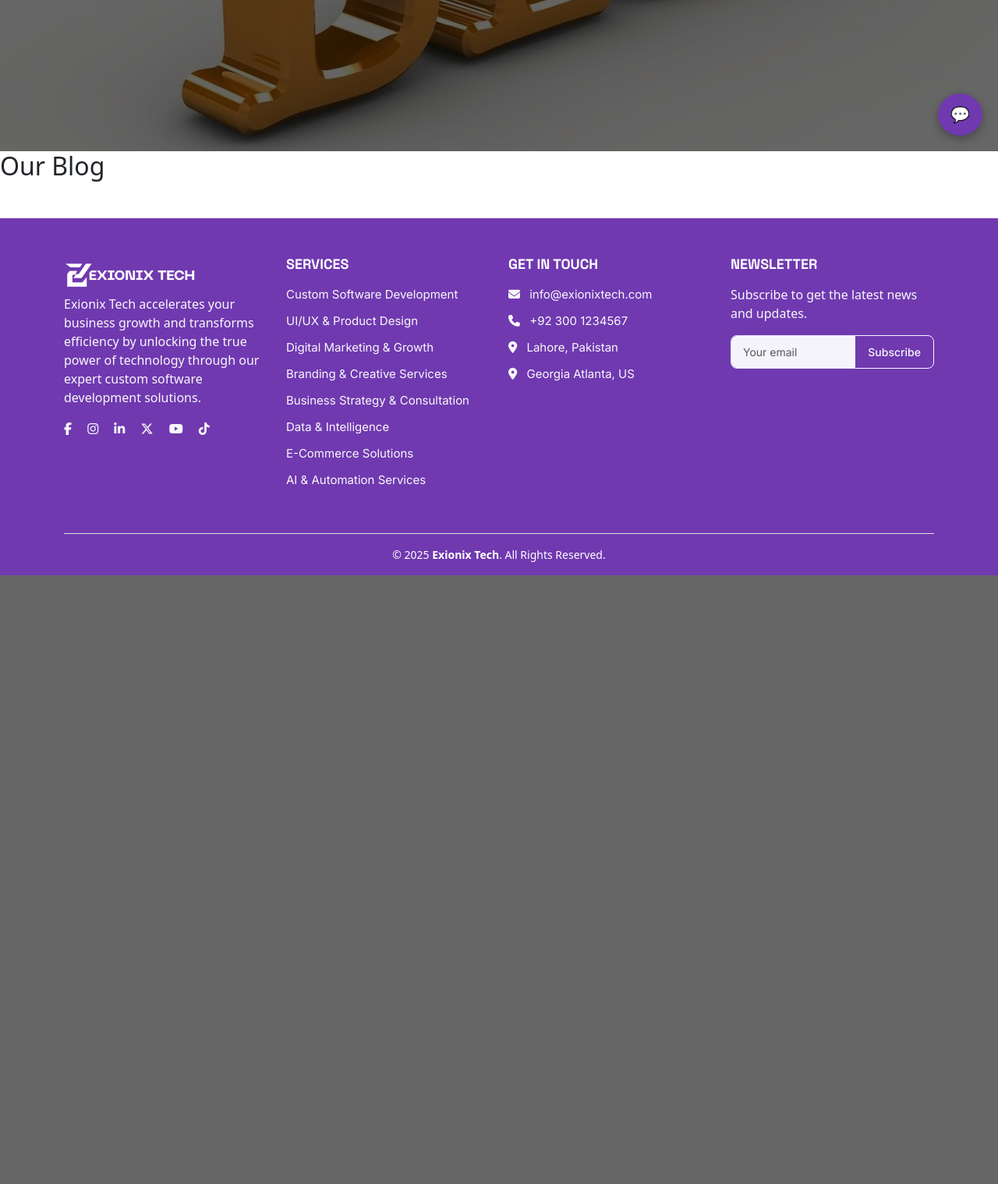
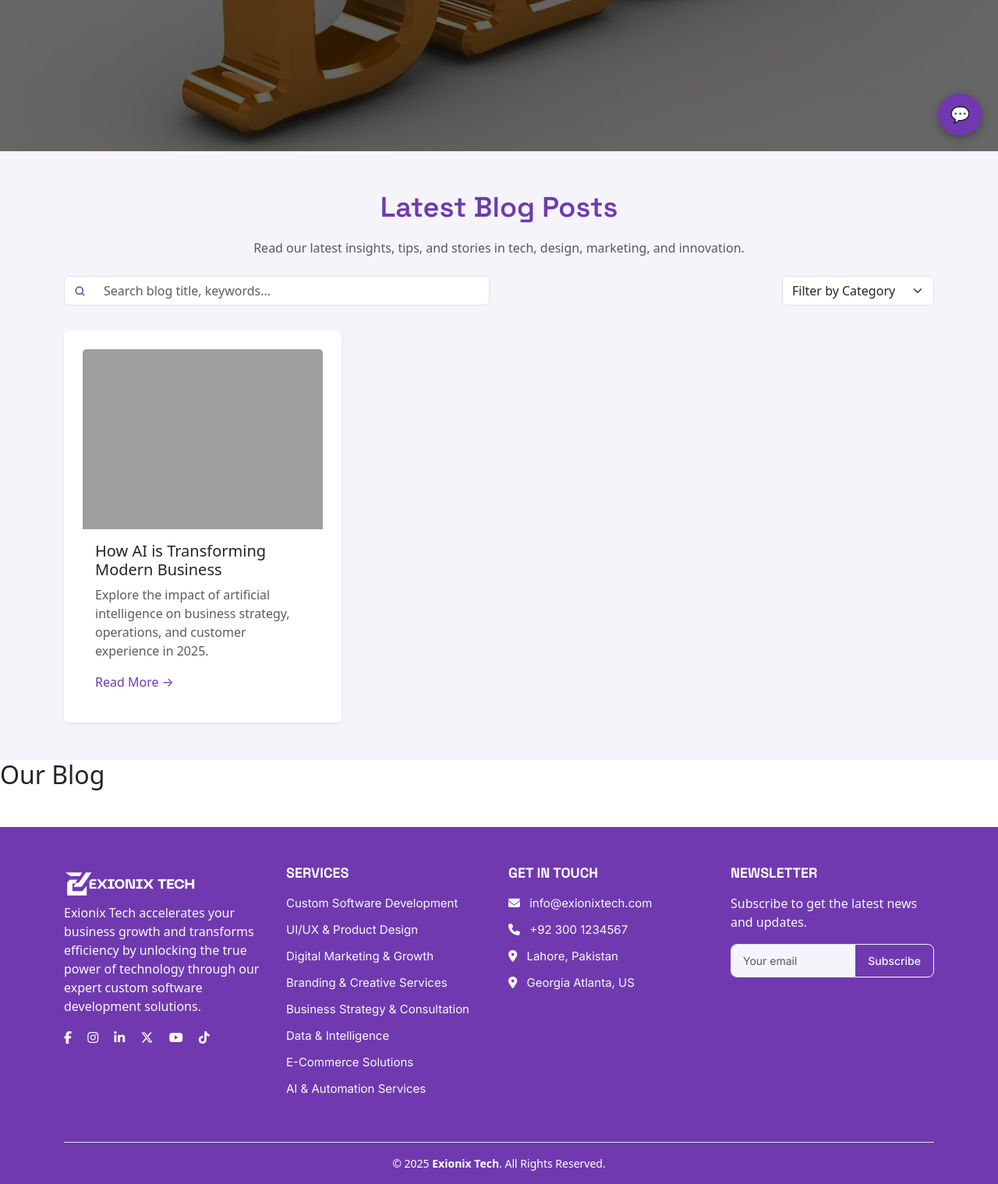
Before and after one commit to Shanum-959/my_software_house, a Django app: page /blog/ in a window 1280 px wide. Shown: the part 606-2125 px from the top of the page at 78% size. Before the commit the page ends 1344 px from the top, so only its background shows below. Run offline with Django 5.2, Linux system fonts and the light colour scheme; data that the repository does not hold is empty; some libraries are stand-ins or nearby versions; grey boxes are pictures that could not be loaded.

Commit message:
adha blog ho gya

```diff
--- a/blog/templates/blog/blog.html
+++ b/blog/templates/blog/blog.html
@@ -13,6 +13,73 @@
   </div>
   -->
 </section>
+
+<section class="section blogs-section py-5" id="blogs">
+  <div class="container">
+
+    <!-- Section Heading -->
+    <div class="text-center mb-4">
+      <h3 class="h3-section mb-3" style="color: var(--primary);">Latest Blog Posts</h3>
+      <p class="text-muted">Read our latest insights, tips, and stories in tech, design, marketing, and innovation.</p>
+    </div>
+
+    <!-- Search & Filter Row -->
+    <div class="row align-items-center mb-4">
+      <div class="col-md-6 mb-2">
+        <div class="input-group">
+          <span class="input-group-text bg-white border-end-0">
+            <!-- SVG Search Icon -->
+            <svg width="15px" height="15px" viewBox="0 0 20 20" xmlns="http://www.w3.org/2000/svg" fill="none">
+              <path fill="var(--primary)" fill-rule="evenodd" d="M4 9a5 5 0 1110 0A5 5 0 014 9zm5-7a7 7 0 104.2 12.6.999.999 0 00.093.107l3 3a1 1 0 001.414-1.414l-3-3a.999.999 0 00-.107-.093A7 7 0 009 2z"/>
+            </svg>
+          </span>
+          <input type="text" class="form-control border-start-0" placeholder="Search blog title, keywords...">
+        </div>
+      </div>
+
+      <div class="col-md-6 mb-2 text-md-end">
+        <select class="form-select w-auto d-inline-block">
+          <option selected disabled>Filter by Category</option>
+          <option>AI & Automation</option>
+          <option>UI/UX Design</option>
+          <option>Web Development</option>
+          <option>Marketing Strategy</option>
+          <option>Business Tips</option>
+        </select>
+      </div>
+    </div>
+
+    <!-- Blog Cards (placeholder for dynamic blogs) -->
+    <div class="row g-4">
+      <!-- Example Blog Card -->
+      <div class="col-md-4">
+        <div class="card h-100 shadow-sm border-0">
+          <img src="{% static 'assets/images/blog1.jpg' %}" class="card-img-top" alt="Blog Post">
+          <div class="card-body">
+            <h5 class="card-title">How AI is Transforming Modern Business</h5>
+            <p class="card-text text-muted">Explore the impact of artificial intelligence on business strategy, operations, and customer experience in 2025.</p>
+            <a href="#" class="text-decoration-none" style="color: var(--primary);">Read More →</a>
+          </div>
+        </div>
+      </div>
+
+      <!-- More cards dynamically rendered using Django -->
+      {% for blog in blogs %}
+      <div class="col-md-4">
+        <div class="card h-100 shadow-sm border-0">
+          <img src="{{ blog.image.url }}" class="card-img-top" alt="{{ blog.title }}">
+          <div class="card-body">
+            <h5 class="card-title">{{ blog.title }}</h5>
+            <p class="card-text text-muted">{{ blog.excerpt }}</p>
+            <a href="{% url 'blog_detail' blog.slug %}" class="text-decoration-none" style="color: var(--primary);">Read More →</a>
+          </div>
+        </div>
+      </div>
+      {% endfor %}
+    </div>
+  </div>
+</section>
+
 <h2>Our Blog</h2>
 {% for post in posts %}
     <div class="blog-post">
--- a/careers/templates/careers/careers.html
+++ b/careers/templates/careers/careers.html
@@ -14,7 +14,7 @@
   -->
 </section>
 
-<section class="section careers-section py-5 bg-light" id="careers">
+<section class="section careers-section py-5" id="careers">
   <div class="container">
 
     <!-- Section Heading -->
```
